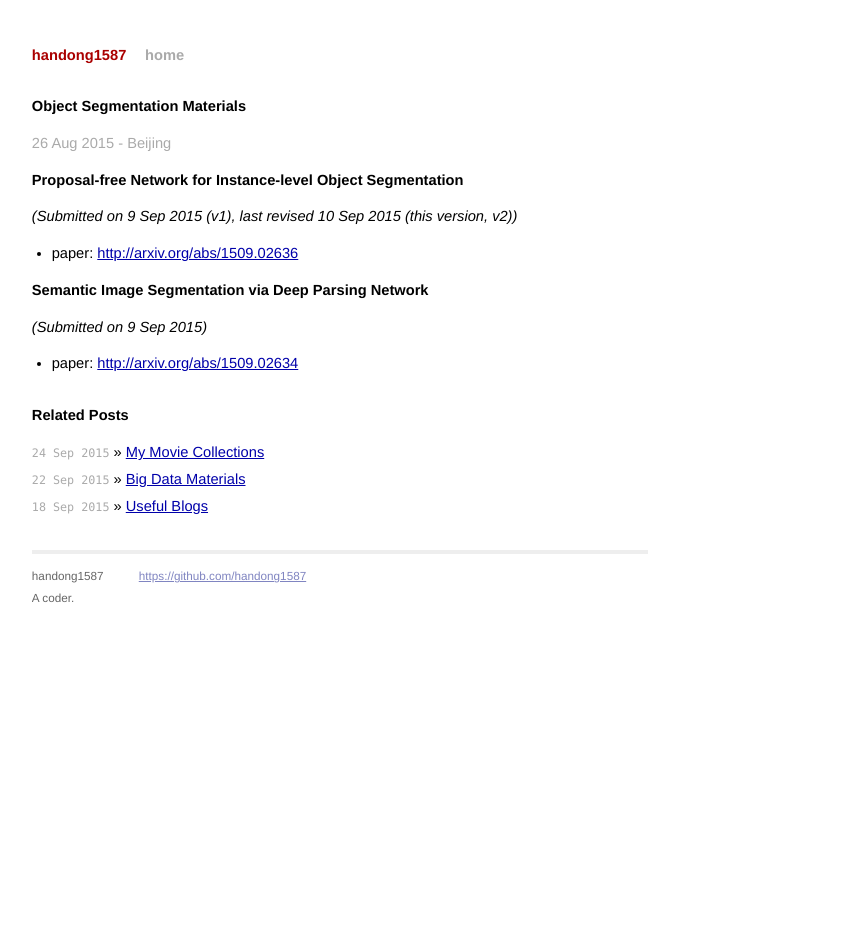
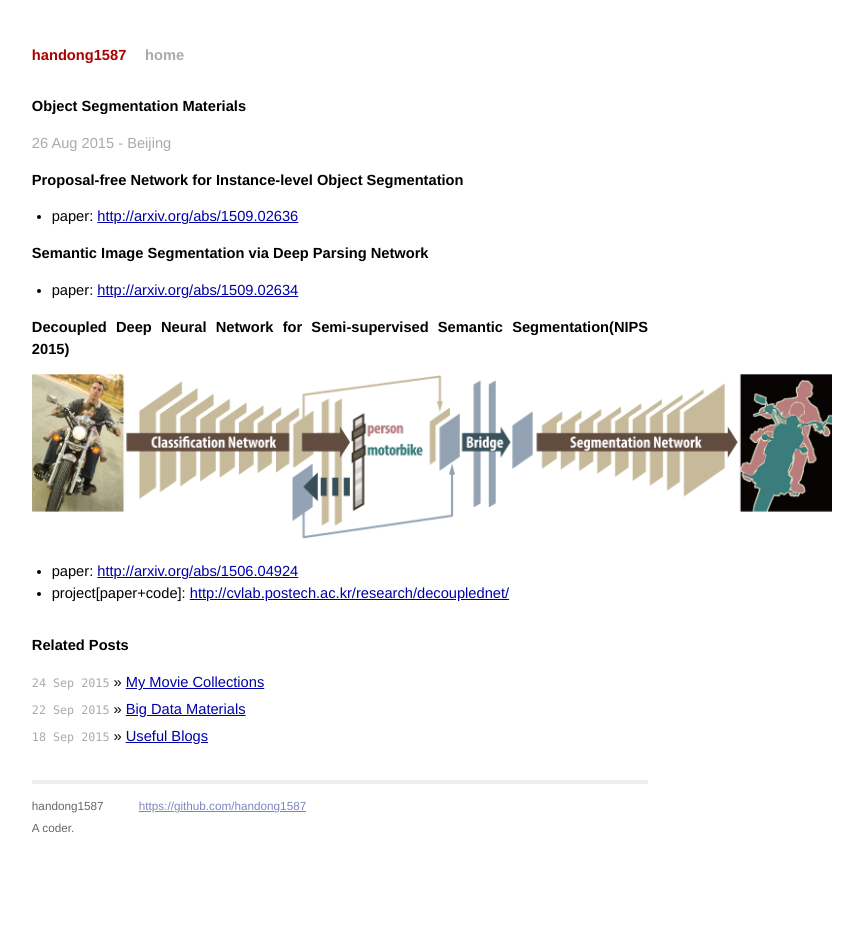
Before and after one commit to handong1587/handong1587.github.io, a Jekyll site: the page built from _posts/deep_learning/2015-08-26-object-segmentation-materials.md, in a window 1280 px wide. Shown: the whole page, without its empty margins (300-1163 px from the left). Built offline with Jekyll 4.4.1, drawn with Linux system fonts in a browser that asks for light colours; Markdown is read by kramdown in place of the engine named in the settings; comment, search, counter and statistics services are not loaded.

Commit message:
update md

```diff
--- a/_posts/deep_learning/2015-08-26-object-segmentation-materials.md
+++ b/_posts/deep_learning/2015-08-26-object-segmentation-materials.md
@@ -11,12 +11,15 @@ title: Object Segmentation Materials
 
 **Proposal-free Network for Instance-level Object Segmentation**
 
-*(Submitted on 9 Sep 2015 (v1), last revised 10 Sep 2015 (this version, v2))*
-
 - paper: [http://arxiv.org/abs/1509.02636](http://arxiv.org/abs/1509.02636)
 
 **Semantic Image Segmentation via Deep Parsing Network**
 
-*(Submitted on 9 Sep 2015)*
+- paper: [http://arxiv.org/abs/1509.02634](http://arxiv.org/abs/1509.02634)
 
-- paper: <a target="_blank" href="http://arxiv.org/abs/1509.02634">http://arxiv.org/abs/1509.02634</a>
+**Decoupled Deep Neural Network for Semi-supervised Semantic Segmentation(NIPS 2015)**
+
+<img src="/assets/object-segmentation-materials/Decoupled_Deep_Neural_Network_for_Semi-supervised_Semantic_Segmentation_overall.png" width="800" />
+
+- paper: [http://arxiv.org/abs/1506.04924](http://arxiv.org/abs/1506.04924)
+- project[paper+code]: [http://cvlab.postech.ac.kr/research/decouplednet/](http://cvlab.postech.ac.kr/research/decouplednet/)
```
Also changed, not shown: assets/object-segmentation-materials/Decoupled_Deep_Neural_Network_for_Semi-supervised_Semantic_Segmentation_overall.png (added).
